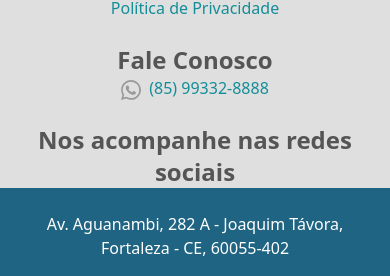
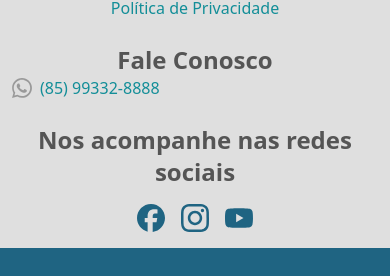
Before and after one commit to rhanielmx/opovo, a React (Vite) app in the folder frontend/: page / in a window 390 px wide. Shown: the part 2207-2483 px from the top of the page. Built offline with nearby package versions, Linux system fonts and the light colour scheme; no server answers.

Commit message:
refactor: changed footer links and added missing ones

```diff
--- a/frontend/index.html
+++ b/frontend/index.html
@@ -2,9 +2,9 @@
 <html lang="en">
   <head>
     <meta charset="UTF-8" />
-    <link rel="icon" type="image/svg+xml" href="/vite.svg" />
+    <link rel="icon" type="image/svg+xml" href="/src/assets/logo-opovo.svg" />
     <meta name="viewport" content="width=device-width, initial-scale=1.0" />
-    <title>FDR</title>
+    <title>OPovo - UANE</title>
   </head>
   <body>
     <div id="root"></div>
--- a/frontend/package.json
+++ b/frontend/package.json
@@ -24,6 +24,7 @@
     "postgres": "^3.4.7",
     "react": "^19.1.1",
     "react-dom": "^19.1.1",
+    "react-icons": "^5.5.0",
     "react-router-dom": "^7.9.2",
     "tailwind-merge": "^3.3.1",
     "tailwindcss": "^4.1.13",
--- a/frontend/src/App.tsx
+++ b/frontend/src/App.tsx
@@ -4,6 +4,7 @@ import { Home } from "./pages/Home.tsx";
 import { Professores } from "./pages/Professores.tsx";
 import { ProfessorDetail } from "./pages/ProfessorDetail.tsx";
 import { Sobre } from "./pages/Sobre.tsx";
+import { SiFacebook, SiInstagram, SiYoutube } from "react-icons/si";
 
 import logoUANE from './assets/logo-UANE.png'
 import wppLogo from './assets/wpp-logo.svg'
@@ -37,12 +38,30 @@ function App() {
             <div className='flex flex-col '>
               <span className='font-semibold text-2xl text-[#555]'>Fale Conosco</span>
               <div>
-                <img className='inline mr-2 size-5' src={wppLogo} alt="Logo WhatsApp" />
-                <span className='text-[#138E98]'>(85) 99332-8888</span>
+                <a
+                  href="https://wa.me/5585993328888"
+                  target="_blank"
+                  rel="noopener noreferrer"
+                  className="flex items-center hover:underline"
+                >
+                  <img className='inline mr-2 size-5' src={wppLogo} alt="Logo WhatsApp" />
+                  <span className='text-[#138E98]'>(85) 99332-8888</span>
+                </a>
               </div>
             </div>
             <div className='flex flex-col text-center lg:text-left '>
-              <span className='font-semibold text-2xl text-[#555]'>Nos acompanhe nas redes sociais</span>
+              <span className='font-semibold text-2xl text-[#555] mb-2'>Nos acompanhe nas redes sociais</span>
+              <div className="flex justify-center lg:justify-start gap-4 mt-2 mb-4">
+                <a href="https://www.facebook.com/OPOVO/" target="_blank" rel="noopener noreferrer">
+                  <SiFacebook className="w-7 h-7 text-[#1F6482] hover:text-[#1877f2] transition-colors" />
+                </a>
+                <a href="https://www.instagram.com/opovoonline/" target="_blank" rel="noopener noreferrer">
+                  <SiInstagram className="w-7 h-7 text-[#1F6482] hover:text-[#E1306C] transition-colors" />
+                </a>
+                <a href="https://www.youtube.com/c/opovo/videos" target="_blank" rel="noopener noreferrer">
+                  <SiYoutube className="w-7 h-7 text-[#1F6482] hover:text-[#FF0000] transition-colors" />
+                </a>
+              </div>
             </div>
           </div>
 
```
Also changed, not shown: 1 other file (tests, documents, lock files or other folders).
